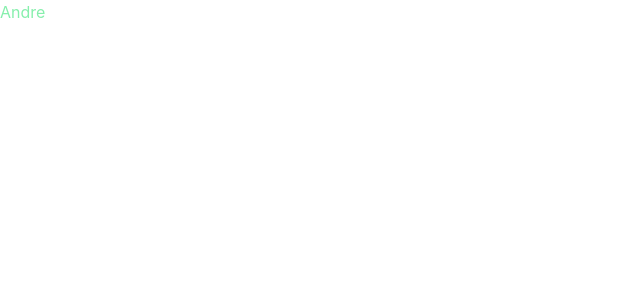
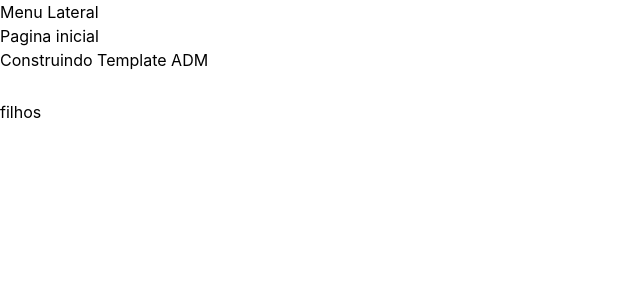
Before and after one commit to sirAndre1337/adminTemplate, a Next.js app: page / in a window 1280 px wide. Shown: the top 300 px of the page, without its empty margins (0-640 px from the left). Built offline with nearby package versions, Linux system fonts and the light colour scheme.

Commit message:
Estrutura inicial

```diff
--- /dev/null
+++ b/src/components/template/Cabecalho.tsx
@@ -0,0 +1,14 @@
+import Titulo from "./Titulo";
+
+interface CabecalhoProps {
+    titulo: string;
+    subtitulo: string;
+}
+
+export default function Cabecalho(props : CabecalhoProps) {
+    return (
+        <div>
+            <Titulo titulo={props.titulo} subtitulo={props.subtitulo}/>
+        </div>
+    )
+}
--- /dev/null
+++ b/src/components/template/Conteudo.tsx
@@ -0,0 +1,11 @@
+interface ConteudoProps {
+    children?: any;
+}
+
+export default function Conteudo(props: ConteudoProps){
+    return (
+        <div className="flex flex-col mt-7">
+            {props.children}
+        </div>
+    )
+}
--- /dev/null
+++ b/src/components/template/Layout.tsx
@@ -0,0 +1,21 @@
+import Cabecalho from "./Cabecalho";
+import Conteudo from "./Conteudo";
+import MenuLateral from "./MenuLateral";
+
+interface LayoutProps {
+    titulo: string;
+    subtitulo: string;
+    children?: any;
+}
+
+export default function Layout(props : LayoutProps) {
+    return (
+        <div>
+            <MenuLateral />
+            <Cabecalho titulo={props.titulo} subtitulo={props.subtitulo}/>
+            <Conteudo>
+                {props.children}
+            </Conteudo>
+        </div>
+    )
+}
--- /dev/null
+++ b/src/components/template/MenuLateral.tsx
@@ -0,0 +1,7 @@
+export default function MenuLateral() {
+    return (
+        <aside>
+            Menu Lateral
+        </aside>
+    )
+}
--- /dev/null
+++ b/src/components/template/Titulo.tsx
@@ -0,0 +1,13 @@
+interface TituloProps {
+    titulo: string;
+    subtitulo: string;
+}
+
+export default function Titulo(props: TituloProps){
+    return (
+        <div>
+            <h1 className="">{props.titulo}</h1>
+            <h2 className="">{props.subtitulo}</h2>
+        </div>
+    )
+}
--- a/src/pages/index.tsx
+++ b/src/pages/index.tsx
@@ -1,7 +1,11 @@
+import Layout from "../components/template/Layout";
+
 export default function Home() {
   return (
     <div>
-      <span className="text-green-300">Andre</span>
+      <Layout titulo="Pagina inicial" subtitulo="Construindo Template ADM">
+        filhos
+      </Layout>
     </div>
   )
 }
```
